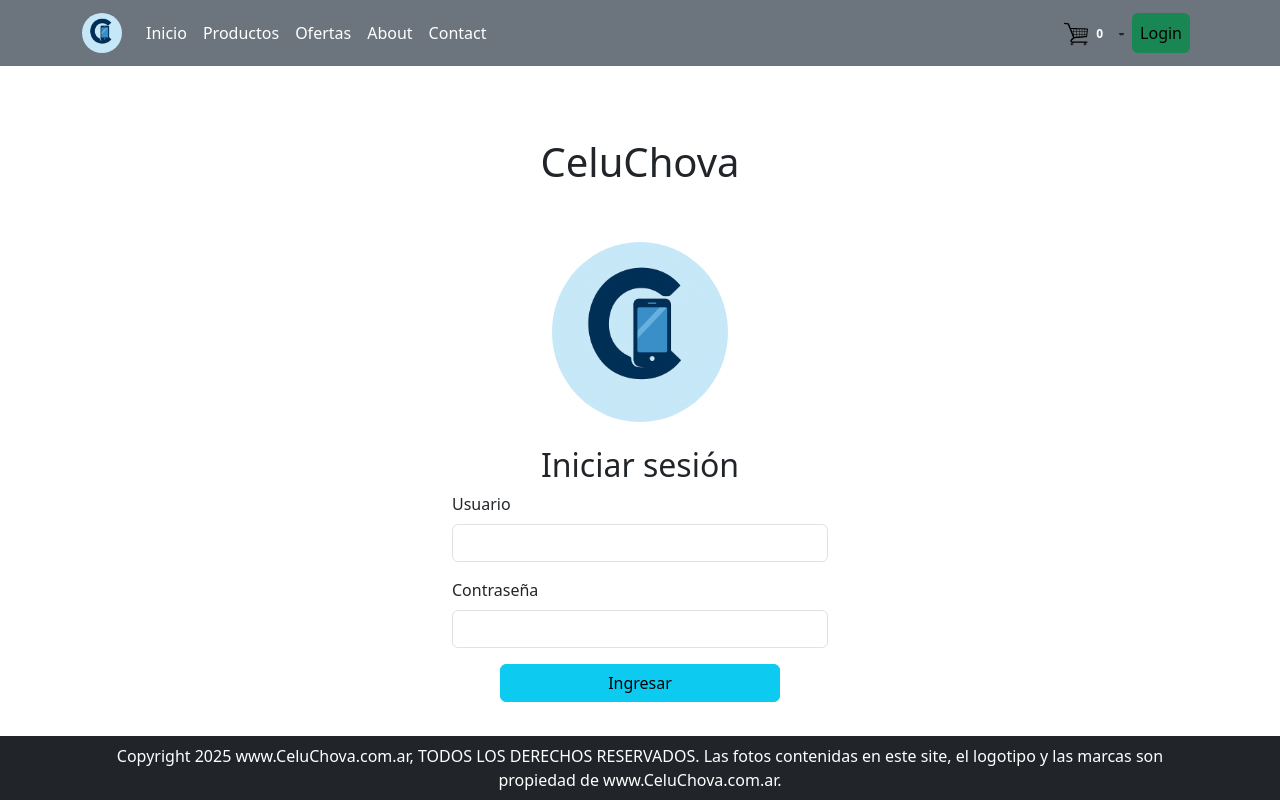
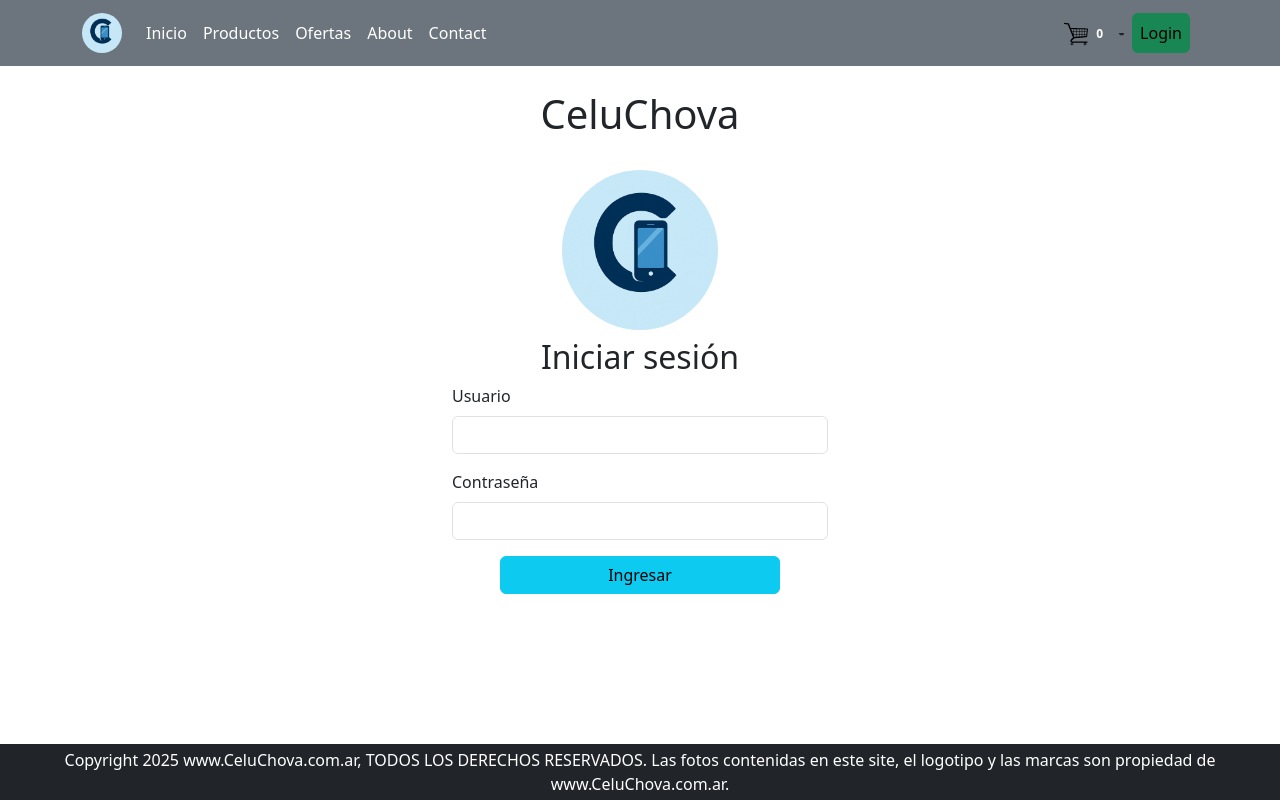
Before and after one commit to gonchova/ReactChova, a React (Vite) app in the folder ReactChova/: page /login in a window 1280 px wide. Built offline with nearby package versions, Linux system fonts and the light colour scheme; no server answers.

Commit message:
mejorar vistas

```diff
--- a/ReactChova/src/App.jsx
+++ b/ReactChova/src/App.jsx
@@ -22,7 +22,7 @@ function App() {
 
 
    return (
-    <div className="mb-5 ">
+    <div className="mb-5 pb-5">
       <ProductsProvider>
        <CartProvider>
 
--- a/ReactChova/src/components/Footer.jsx
+++ b/ReactChova/src/components/Footer.jsx
@@ -2,7 +2,7 @@ import { Container } from 'react-bootstrap';
 
 export default function Footer() {
   return (
-    <div className="fixed-bottom text-white bg-dark  mt-5 py-2">
+    <div className="row fixed-bottom text-white bg-dark  mt-5 py-1">
       <Container className='d-none d-lg-block'>
         <p className="mb-0 text-center">
             Copyright 2025 www.CeluChova.com.ar, TODOS LOS DERECHOS RESERVADOS. Las fotos contenidas en este site, el logotipo y las marcas son propiedad de www.CeluChova.com.ar.
--- a/ReactChova/src/pages/EditarProducto.jsx
+++ b/ReactChova/src/pages/EditarProducto.jsx
@@ -1,6 +1,6 @@
 import React, {useState, useEffect, useContext} from "react";
 import { ProductContext } from "../components/ProductsContext";
-import { Container, Form, Button, Row } from "react-bootstrap";
+import { Container, Form, Button, Row, ButtonGroup } from "react-bootstrap";
 import Logo from "../assets/Logo.png";
 import Swal from 'sweetalert2';
 import { useNavigate, useParams } from "react-router-dom";
@@ -106,10 +106,11 @@ export default function EditarProducto()
                 <Form.Label>Precio</Form.Label>
                 <Form.Control type="number"  onChange={e => setPrecio(e.target.value)} value={precio}/>
                 </Form.Group>
-
-                <Row className="justify-content-center mx-5 ">
-                    <Button  type="submit" variant="info" className="mx-6 w-50"  onClick={(e)=>EditarProducto(e)}>Guardar</Button>
+                <Row>
+                <ButtonGroup className="justify-content-center ">
+                    <Button  type="submit" variant="info" className="mx-4 my-2 mx-6 w-50"  onClick={(e)=>EditarProducto(e)}>Guardar</Button>
                     <Button variant="danger mx-1 bg-danger" className="mx-4 my-2 w-50" onClick={()=>{navigate('/admin')}}>Cancelar</Button>
+                </ButtonGroup>
                 </Row>
             </Form>
         </Container>
--- a/ReactChova/src/pages/Login.jsx
+++ b/ReactChova/src/pages/Login.jsx
@@ -33,11 +33,11 @@ export default function Login()
   };
 
   return (
-    <Container className="mt-5" style={{ maxWidth: 400 }}>
+    <Container className="mt-4 pb-1" style={{ maxWidth: 400}}>
     <div className="row justify-content-center">
-        <h1 className="row justify-content-center mt-4">CeluChova</h1>
-        <img className="mt-5 rounded-circle " src={Logo} alt="Logo" style={{ width: '200px', height: '180px' }} />
-        <h2 className="row justify-content-center mt-4 mb-2">Iniciar sesión</h2>
+        <h1 className="row justify-content-center">CeluChova</h1>
+        <img className="mt-4 rounded-circle " src={Logo} alt="Logo" style={{ width: '180px', height: '160px' }} />
+        <h2 className="row justify-content-center mt-2 mb-2">Iniciar sesión</h2>
     </div>
         <Form>
             <Form.Group className="mb-3">
@@ -53,5 +53,6 @@ export default function Login()
             </div>
         </Form>
     </Container>
+
   );
 }
--- a/ReactChova/src/pages/NuevoProducto.jsx
+++ b/ReactChova/src/pages/NuevoProducto.jsx
@@ -67,9 +67,9 @@ export default function NuevoProducto()
 
     return (
 
-        <Container className="mt-5" style={{ maxWidth: 400 }}>
+        <Container className="mt-2" style={{ maxWidth: 400 }}>
         <div className="row justify-content-center">
-            <img className="mt-5 rounded-circle " src={Logo} alt="Logo" style={{ width: '80px', height: '50px' }} />
+            <img className="mt-3 rounded-circle " src={Logo} alt="Logo" style={{ width: '80px', height: '50px' }} />
             <h2 className="row justify-content-center mt-4 mb-2">Nuevo Producto</h2>
         </div>
             <Form >
```
